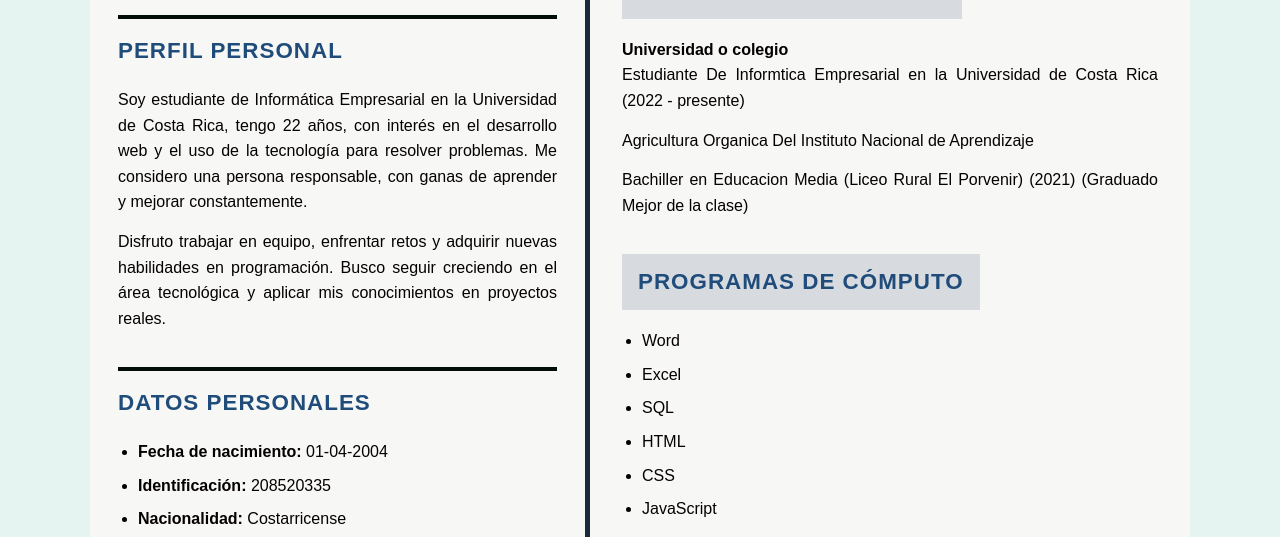
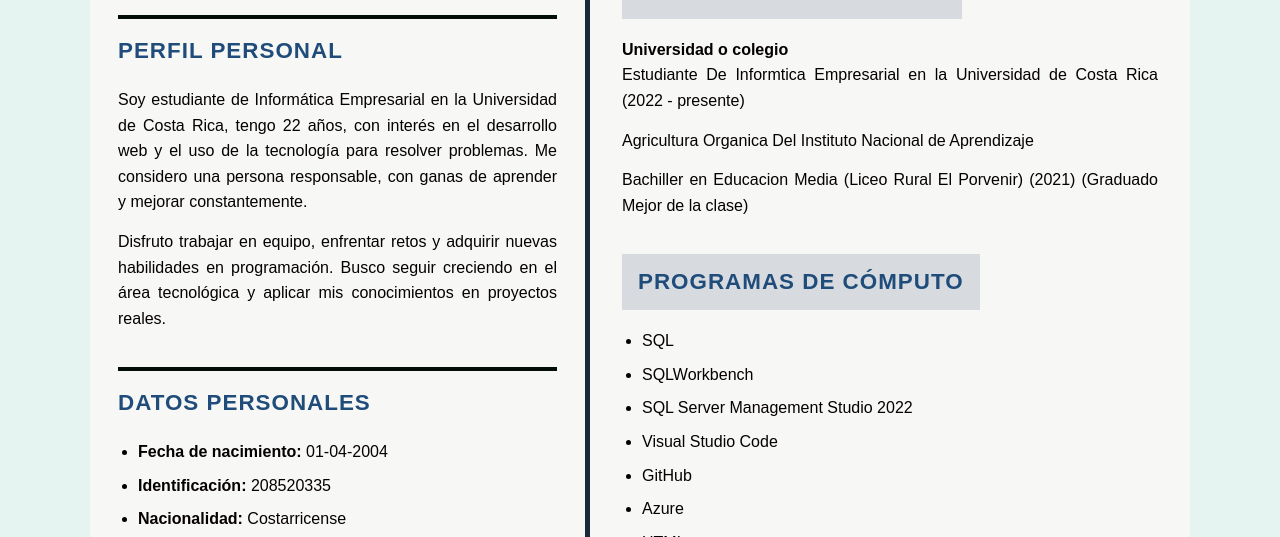
Before and after one commit to AlexUG0104/curriculum-web, a website: page index.html in a window 1280 px wide. Shown: the part 400-937 px from the top of the page. Drawn offline with Linux system fonts and the light colour scheme.

Commit message:
Cambios de programas

```diff
--- a/index.html
+++ b/index.html
@@ -81,9 +81,12 @@
       <section class="block">
         <h2>PROGRAMAS DE CÓMPUTO</h2>
         <ul>
-          <li>Word</li>
-          <li>Excel</li>
           <li>SQL</li>
+          <li>SQLWorkbench</li>
+          <li>SQL Server Management Studio 2022</li>
+        <li>Visual Studio Code</li>
+        <li>GitHub</li>
+        <li> Azure  </li>
           <li>HTML</li>
           <li>CSS</li>
           <li>JavaScript</li>
```
